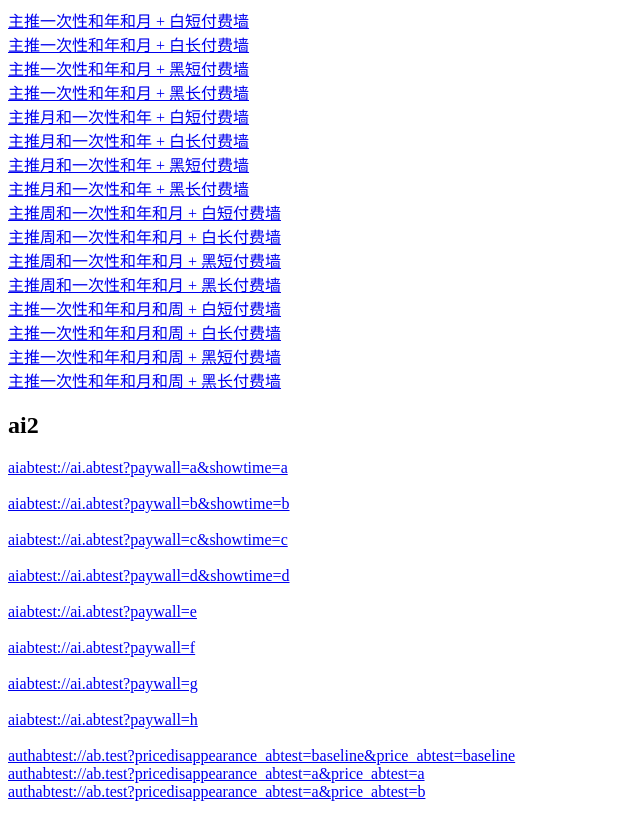
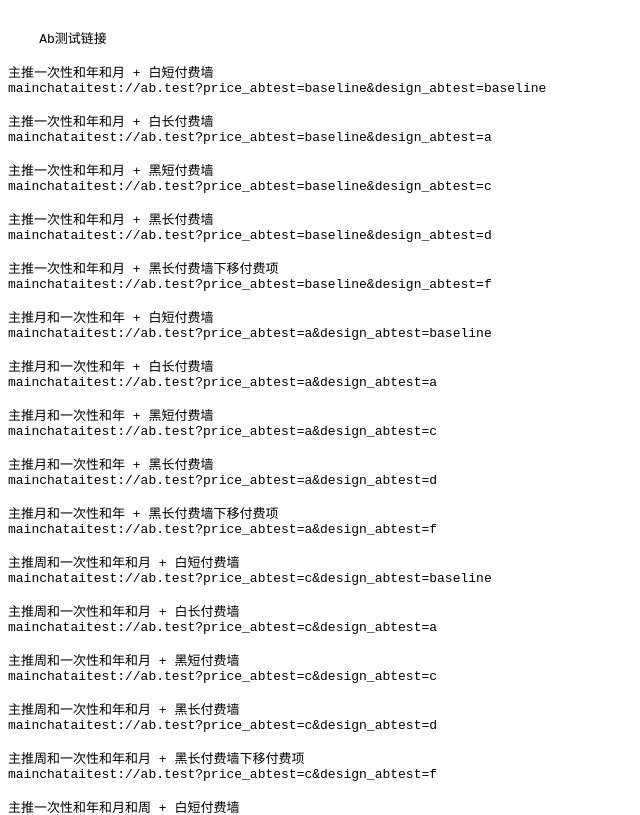
Before and after one commit to dacaiguoguo/dacaiguoguo.github.io, a plain HTML site: page aitest/index.html in a window 1280 px wide. Shown: the top 815 px of the page, without its empty margins (0-640 px from the left). Drawn offline with Linux system fonts and the light colour scheme.

Commit message:
Update index.html

```diff
--- a/aitest/index.html
+++ b/aitest/index.html
@@ -19,7 +19,103 @@
 </head>
 
 <body>
+<pre>
+    Ab测试链接
 
+主推一次性和年和月 + 白短付费墙
+mainchataitest://ab.test?price_abtest=baseline&design_abtest=baseline
+
+主推一次性和年和月 + 白长付费墙
+mainchataitest://ab.test?price_abtest=baseline&design_abtest=a
+
+主推一次性和年和月 + 黑短付费墙
+mainchataitest://ab.test?price_abtest=baseline&design_abtest=c
+
+主推一次性和年和月 + 黑长付费墙
+mainchataitest://ab.test?price_abtest=baseline&design_abtest=d
+
+主推一次性和年和月 + 黑长付费墙下移付费项
+mainchataitest://ab.test?price_abtest=baseline&design_abtest=f
+
+主推月和一次性和年 + 白短付费墙
+mainchataitest://ab.test?price_abtest=a&design_abtest=baseline
+
+主推月和一次性和年 + 白长付费墙
+mainchataitest://ab.test?price_abtest=a&design_abtest=a
+
+主推月和一次性和年 + 黑短付费墙
+mainchataitest://ab.test?price_abtest=a&design_abtest=c
+
+主推月和一次性和年 + 黑长付费墙
+mainchataitest://ab.test?price_abtest=a&design_abtest=d
+
+主推月和一次性和年 + 黑长付费墙下移付费项
+mainchataitest://ab.test?price_abtest=a&design_abtest=f
+
+主推周和一次性和年和月 + 白短付费墙
+mainchataitest://ab.test?price_abtest=c&design_abtest=baseline
+
+主推周和一次性和年和月 + 白长付费墙
+mainchataitest://ab.test?price_abtest=c&design_abtest=a
+
+主推周和一次性和年和月 + 黑短付费墙
+mainchataitest://ab.test?price_abtest=c&design_abtest=c
+
+主推周和一次性和年和月 + 黑长付费墙
+mainchataitest://ab.test?price_abtest=c&design_abtest=d
+
+主推周和一次性和年和月 + 黑长付费墙下移付费项
+mainchataitest://ab.test?price_abtest=c&design_abtest=f
+
+主推一次性和年和月和周 + 白短付费墙
+mainchataitest://ab.test?price_abtest=d&design_abtest=baseline
+
+主推一次性和年和月和周 + 白长付费墙
+mainchataitest://ab.test?price_abtest=d&design_abtest=a
+
+主推一次性和年和月和周 + 黑短付费墙
+mainchataitest://ab.test?price_abtest=d&design_abtest=c
+
+主推一次性和年和月和周 + 黑长付费墙
+mainchataitest://ab.test?price_abtest=d&design_abtest=d
+
+主推一次性和年和月和周 + 黑长付费墙下移付费项
+mainchataitest://ab.test?price_abtest=d&design_abtest=f
+
+主推一次性和免费试用年和免费试用周 + 白短付费墙
+mainchataitest://ab.test?price_abtest=e&design_abtest=baseline
+
+主推一次性和免费试用年和免费试用周 + 白长付费墙
+mainchataitest://ab.test?price_abtest=e&design_abtest=a
+
+主推一次性和免费试用年和免费试用周 + 黑短付费墙
+mainchataitest://ab.test?price_abtest=e&design_abtest=c
+
+主推一次性和免费试用年和免费试用周 + 黑长付费墙
+mainchataitest://ab.test?price_abtest=e&design_abtest=d
+
+主推一次性和免费试用年和免费试用周 + 黑长付费墙下移付费项
+mainchataitest://ab.test?price_abtest=e&design_abtest=f
+
+带开关按钮年和3天免费试用 + 白短付费墙
+mainchataitest://ab.test?price_abtest=f&design_abtest=baseline
+
+带开关按钮年和3天免费试用 + 白长付费墙
+mainchataitest://ab.test?price_abtest=f&design_abtest=a
+
+带开关按钮年和3天免费试用 + 黑短付费墙
+mainchataitest://ab.test?price_abtest=f&design_abtest=c
+
+带开关按钮年和3天免费试用 + 黑长付费墙
+mainchataitest://ab.test?price_abtest=f&design_abtest=d
+
+带开关按钮年和3天免费试用 + 黑长付费墙下移付费项
+mainchataitest://ab.test?price_abtest=f&design_abtest=f
+
+
+
+
+</pre>
     <div>
         <!--  主推一次性和年和月 + 白短付费墙 -->
         <a href="mainchataitest://ab.test?price_abtest=baseline&design_abtest=baseline">主推一次性和年和月 + 白短付费墙</a>
```
